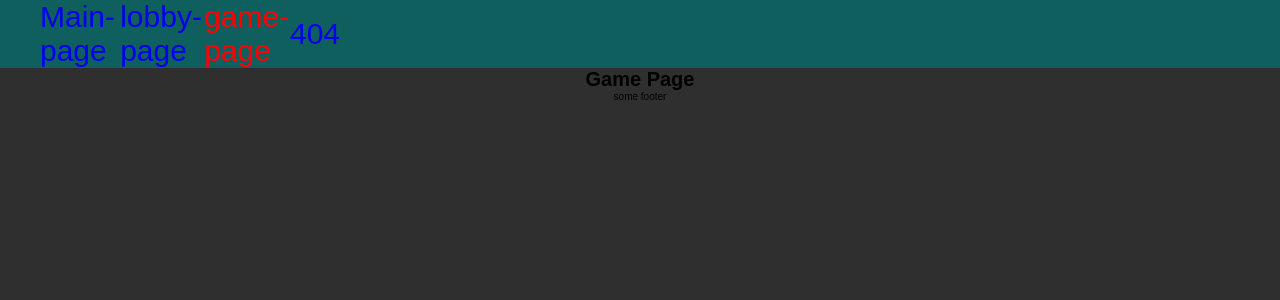
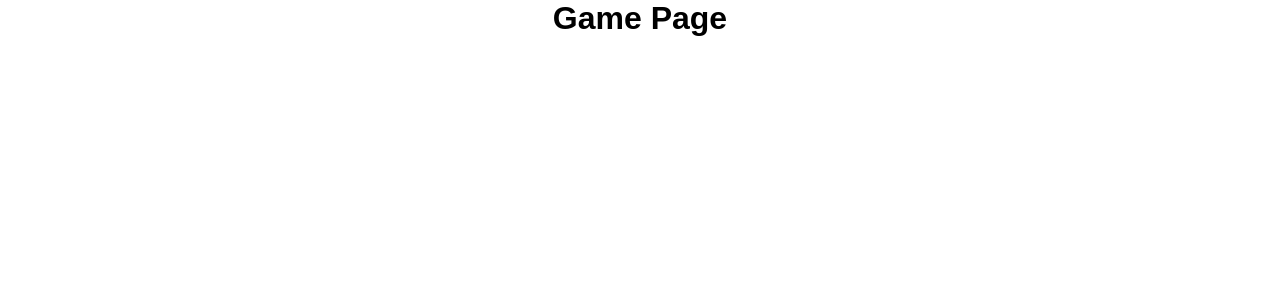
Before and after one commit to zhenuua/Pointing-Poker-React2021Q3, a React (Create React App) app in the folder pointing-poker/: page /game-page in a window 1280 px wide. Before the commit this address had no page. Shown: the top 300 px of the page. Built offline with nearby package versions, Linux system fonts and the light colour scheme.

Commit message:
refactor: change code for less conflicts during merge

```diff
--- a/pointing-poker/src/App.tsx
+++ b/pointing-poker/src/App.tsx
@@ -1,21 +1,39 @@
 import React from 'react';
-import { Switch, Route } from 'react-router-dom';
+import { Switch, Route, useLocation } from 'react-router-dom';
+import { TransitionGroup, CSSTransition } from 'react-transition-group';
 
-import MainContent from './components/main-content/MainContent';
+import { Nav } from './components/header-nav/Nav';
+import MainPage from './pages/main-page/MainPage';
+import LobbyPage from './pages/lobby-page/LobbyPage';
+import GamePage from './pages/game-page/GamePage';
+import NotFoundPage from './pages/not-found-page/NotFoundPage';
 
 import Style from './App.module.scss';
-import { Nav } from './components/header-nav/Nav';
+import cssTransition from './cssTransition.module.scss';
 
 const App: React.FC = (): JSX.Element => {
+  const location = useLocation();
+
   return (
     <>
-      <header>
-        <Nav />
-      </header>
-      <main className={Style.main}>
-        <MainContent />
-      </main>
-      <footer>some footer</footer>
+      <TransitionGroup>
+        <CSSTransition timeout={250} key={location.key} classNames={{ ...cssTransition }}>
+          <Switch location={location}>
+            <Route exact path="/">
+              <MainPage />
+            </Route>
+            <Route exact path="/lobby-page">
+              <LobbyPage />
+            </Route>
+            <Route path="/game-page">
+              <GamePage />
+            </Route>
+            <Route path="*">
+              <NotFoundPage />
+            </Route>
+          </Switch>
+        </CSSTransition>
+      </TransitionGroup>
     </>
   );
 };
--- a/pointing-poker/src/components/main-content/MainContent.scss
+++ /dev/null
@@ -1,66 +0,0 @@
-:root {
-  --color-dark: #2f2f2f;
-  --width-forms: 350px;
-}
-
-*,
-*::before,
-*::after {
-  box-sizing: inherit;
-  margin: 0;
-  padding: 0;
-}
-
-html {
-  box-sizing: border-box;
-  height: 100%;
-  font-size: 10px;
-}
-
-body {
-  background: var(--color-dark);
-  // display: flex;
-  // align-items: center;
-  // justify-content: center;
-  min-height: 100vh;
-  min-width: 100%;
-}
-
-#root {
-  width: 100%;
-  display: flex;
-  flex-direction: column;
-  align-items: center;
-  justify-content: flex-start;
-
-  header {
-    width: 100%;
-    display: flex;
-    align-items: center;
-    justify-content: center;
-    background-color: #0f5f5f;
-  }
-
-  main {
-    width: 80%;
-  }
-}
-
-.router__fade-enter {
-  opacity: 0;
-  z-index: 1;
-}
-
-.router__fade-enter.router__fade-enter-active {
-  opacity: 1;
-  transition: opacity 500ms ease-in;
-}
-
-.router__fade-exit {
-  opacity: 1;
-}
-
-.router__fade-exit.router__fade-exit-active {
-  opacity: 0;
-  transition: opacity 500ms ease-in;
-}
--- a/pointing-poker/src/components/main-content/MainContent.tsx
+++ /dev/null
@@ -1,37 +0,0 @@
-import React from 'react';
-import { Switch, Route, useLocation } from 'react-router-dom';
-
-import { TransitionGroup, CSSTransition } from 'react-transition-group';
-import MainPage from '../../pages/main-page/MainPage';
-import NotFoundPage from '../../pages/not-found-page/NotFoundPage';
-import LobbyPage from '../../pages/lobby-page/LobbyPage';
-import GamePage from '../../pages/game-page/GamePage';
-
-import './MainContent.scss';
-
-const MainContent: React.FC = (): JSX.Element => {
-  const location = useLocation();
-
-  return (
-    <TransitionGroup>
-      <CSSTransition timeout={500} classNames="router__fade" key={location.key}>
-        <Switch location={location}>
-          <Route exact path="/">
-            <MainPage />
-          </Route>
-          <Route exact path="/lobby-page">
-            <LobbyPage />
-          </Route>
-          <Route path="/game-page">
-            <GamePage />
-          </Route>
-          <Route path="*">
-            <NotFoundPage />
-          </Route>
-        </Switch>
-      </CSSTransition>
-    </TransitionGroup>
-  );
-};
-
-export default MainContent;
--- /dev/null
+++ b/pointing-poker/src/cssTransition.module.scss
@@ -0,0 +1,26 @@
+.enter {
+  opacity: 0;
+  z-index: 1;
+}
+
+.enterActive {
+  opacity: 1;
+  transition: opacity 250ms ease-in;
+}
+
+.enterDone {
+  opacity: 1;
+}
+
+.exit {
+  opacity: 1;
+}
+
+.exitActive {
+  opacity: 0;
+  transition: opacity 250ms ease-in;
+}
+
+.exitDone {
+  opacity: 0;
+}
```
